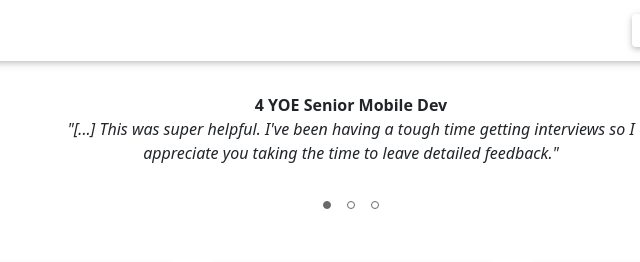
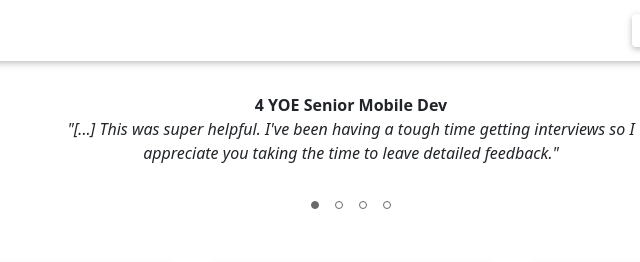
Before and after one commit to OpenRedSoftware/engresume, a React app: page / in a window 1280 px wide. Shown: the top 262 px of the page, 289-929 px from the left. Built offline with nearby package versions, Linux system fonts and the light colour scheme; some packages are replaced by stand-ins of ours.

Commit message:
Add another carousel element and refactor it because

```diff
--- a/src/components/Carousel/index.tsx
+++ b/src/components/Carousel/index.tsx
@@ -2,7 +2,7 @@ import React, { useEffect, useState } from "react";
 import "./styles.css";
 
 function ControlledCarousel() {
-  const [activeSlide, setActiveSlide] = useState(1);
+  const [activeSlide, setActiveSlide] = useState(0);
 
   const reviews = [
     {
@@ -18,36 +18,33 @@ function ControlledCarousel() {
     {
       name: "2 YOE Backend Dev; Landed Amazon SDE I",
       quote: "Not only thorough but also practical [...]. I can't thank you enough",
+    },
+    {
+      name: "15 YOE Senior Firmware Engineer",
+      quote: "Wish I found this sooner."
     }
   ];
 
   useEffect(() => {
-    // This variable prevents race condition
     const cycleReviews = () => {
-      setActiveSlide(activeSlide === 3 ? 1 : activeSlide + 1);
+      setActiveSlide(activeSlide === reviews.length - 1 ? 0 : activeSlide + 1);
     };
-    // intervalId identified so it can be canceled on unmount
-    const intervalId = setInterval(() => {
-      cycleReviews();
-    }, 6000);
-    // Removes interval on unmount
+    const intervalId = setInterval(cycleReviews, 6000);
     return () => clearInterval(intervalId);
-  }, [activeSlide]);
+  }, [activeSlide, reviews.length]);
 
   return (
     <div className="App">
       <ul className="carousel__list">
         {reviews.map((review, index) => {
           const { name, quote } = review;
-          const count = index + 1;
           return (
             <li
               className={`carousel__item
-                ${count === activeSlide ? " active" : ""}
-                ${count < activeSlide ? " left" : ""}
-                ${count > activeSlide ? " right" : ""}
-              `}
-              key={count}
+                ${index === activeSlide ? " active" : ""}
+                ${index < activeSlide ? " left" : ""}
+                ${index > activeSlide ? " right" : ""}`}
+              key={index}
             >
               <blockquote className="carousel__quote">
                 <cite>
@@ -59,21 +56,17 @@ function ControlledCarousel() {
           );
         })}
         <li className="carousel__indicator">
-          <span
-            className={`carousel__dot${activeSlide === 1 ? " active" : ""}`}
-            onClick={() => setActiveSlide(1)}
-            role="button"
-          />
-          <span
-            className={`carousel__dot${activeSlide === 2 ? " active" : ""}`}
-            onClick={() => setActiveSlide(2)}
-            role="button"
-          />
-          <span
-            className={`carousel__dot${activeSlide === 3 ? " active" : ""}`}
-            onClick={() => setActiveSlide(3)}
-            role="button"
-          />
+          {reviews.map((_, index) => (
+            <span
+              key={index}
+              className={`carousel__dot${activeSlide === index ? " active" : ""}`}
+              onClick={() => setActiveSlide(index)}
+              role="button"
+              tabIndex={0}
+              aria-label={`Slide ${index + 1}`}
+              aria-pressed={activeSlide === index ? "true" : "false"}
+            />
+          ))}
         </li>
       </ul>
     </div>
--- a/src/components/Carousel/styles.css
+++ b/src/components/Carousel/styles.css
@@ -38,7 +38,7 @@
 .carousel__indicator {
   display: grid;
   grid-gap: 1rem;
-  grid-template-columns: repeat(3, 1fr);
+  grid-template-columns: repeat(4, 1fr);
   grid-row: 2;
   justify-self: center;
 }
```
